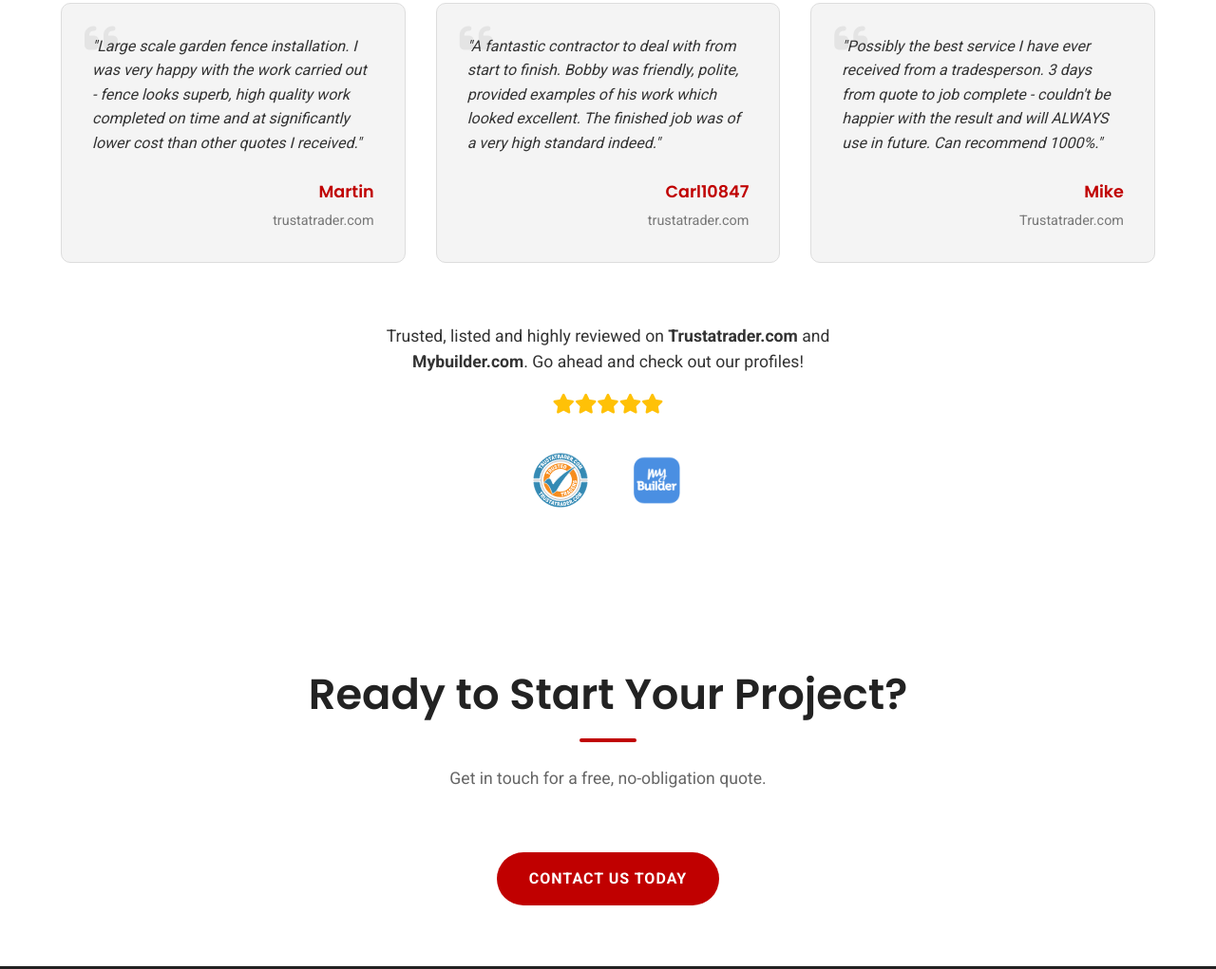
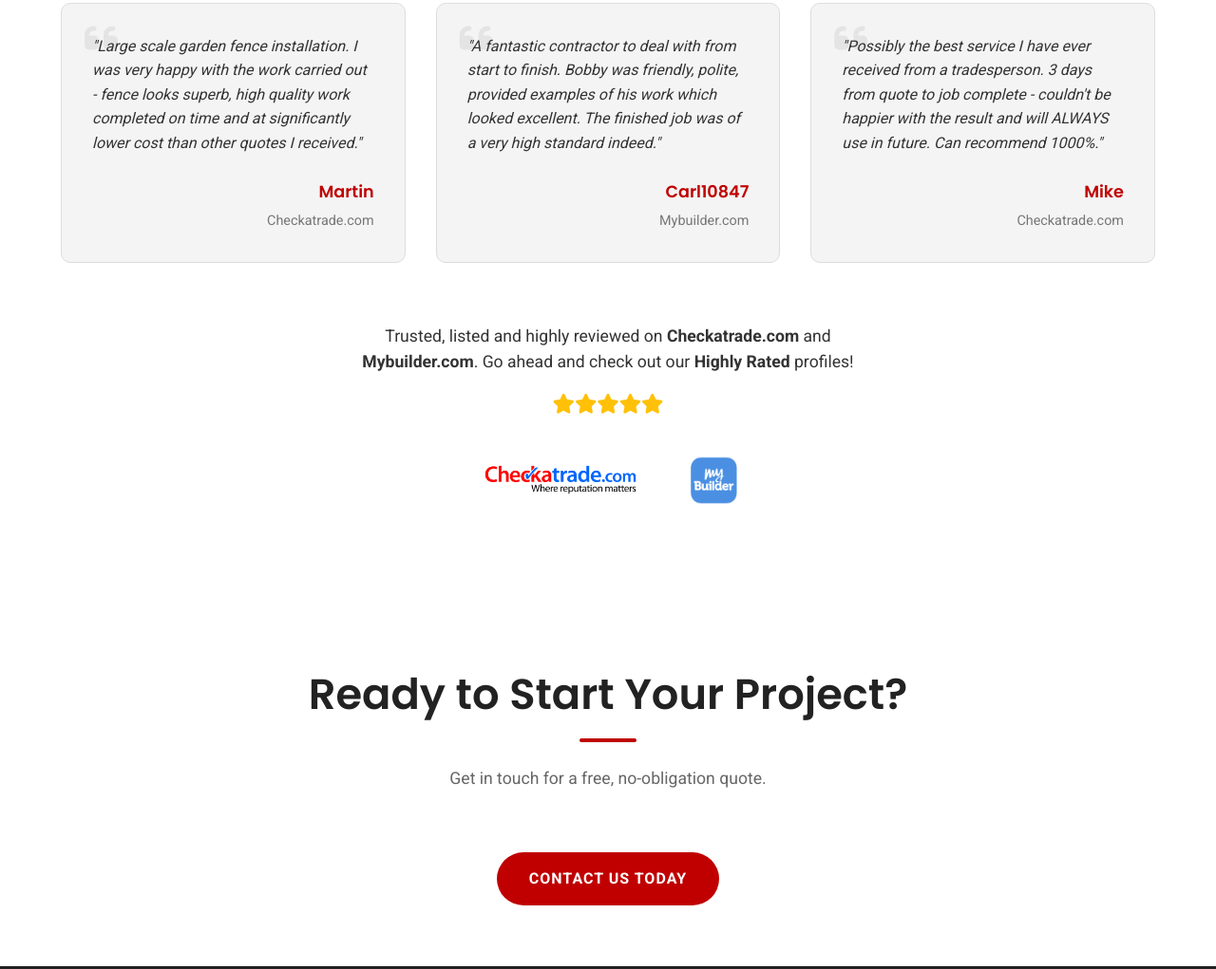
Before and after one commit to blueline742/RCTFENCING, a plain HTML site: page index.html in a window 1280 px wide. Shown: the part 3007-4028 px from the top of the page at 95% size. Drawn offline with nearby package versions, Linux system fonts and the light colour scheme.

Commit message:
updated checkatrade and my bulder logo with links

```diff
--- a/index.html
+++ b/index.html
@@ -144,7 +144,7 @@
                         <p>"Large scale garden fence installation. I was very happy with the work carried out - fence looks superb, high quality work completed on time and at significantly lower cost than other quotes I received."</p>
                         <div class="testimonial-author">
                             <h4>Martin</h4>
-                            <span>trustatrader.com</span>
+                            <span>Checkatrade.com</span>
                         </div>
                     </div>
                     <div class="testimonial-card" data-aos="fade-up" data-aos-delay="200">
@@ -152,7 +152,7 @@
                         <p>"A fantastic contractor to deal with from start to finish. Bobby was friendly, polite, provided examples of his work which looked excellent. The finished job was of a very high standard indeed."</p>
                         <div class="testimonial-author">
                             <h4>Carl10847</h4>
-                            <span>trustatrader.com</span>
+                            <span>Mybuilder.com</span>
                         </div>
                     </div>
                     <div class="testimonial-card" data-aos="fade-up" data-aos-delay="300">
@@ -160,24 +160,30 @@
                         <p>"Possibly the best service I have ever received from a tradesperson. 3 days from quote to job complete - couldn't be happier with the result and will ALWAYS use in future. Can recommend 1000%."</p>
                         <div class="testimonial-author">
                             <h4>Mike</h4>
-                            <span>Trustatrader.com</span>
+                            <span>Checkatrade.com</span>
                         </div>
                     </div>
                 </div>
                  <div class="trust-heading" data-aos="fade-up">
-                    <p>Trusted, listed and highly reviewed on <strong>Trustatrader.com</strong> and <strong>Mybuilder.com</strong>. Go ahead and check out our profiles!</p>
+    <p>Trusted, listed and highly reviewed on <strong>Checkatrade.com</strong> and <strong>Mybuilder.com</strong>. Go ahead and check out our <strong>Highly Rated</strong> profiles!</p>
     <div class="stars">
         <i class="fas fa-star"></i><i class="fas fa-star"></i><i class="fas fa-star"></i><i class="fas fa-star"></i><i class="fas fa-star"></i>
     </div>
 </div>
+
 <div class="trust-logos" data-aos="fade-up">
     <div class="trust-logo-item">
-                        <img src="trustatrade-seeklogo.svg" alt="Trustatrader Logo">
+        <a href="https://www.checkatrade.com/trades/rctfencingltd" target="_blank" rel="noopener">
+            <img src="checkatrade.webp" alt="Checkatrade Logo">
+        </a>
     </div>
     <div class="trust-logo-item">
+        <a href="https://www.mybuilder.com/profile/rct_fencing" target="_blank" rel="noopener">
             <img src="mybuilder.png" alt="MyBuilder Logo">
+        </a>
     </div>
 </div>
+
             </div>
         </section>
 
```
Also changed, not shown: contact.html (+9 -4 lines), checkatrade.svg (renamed from trustatrade-seeklogo.svg), checkatrade.webp (added). Lines whose indentation alone changed are shown as unchanged.
